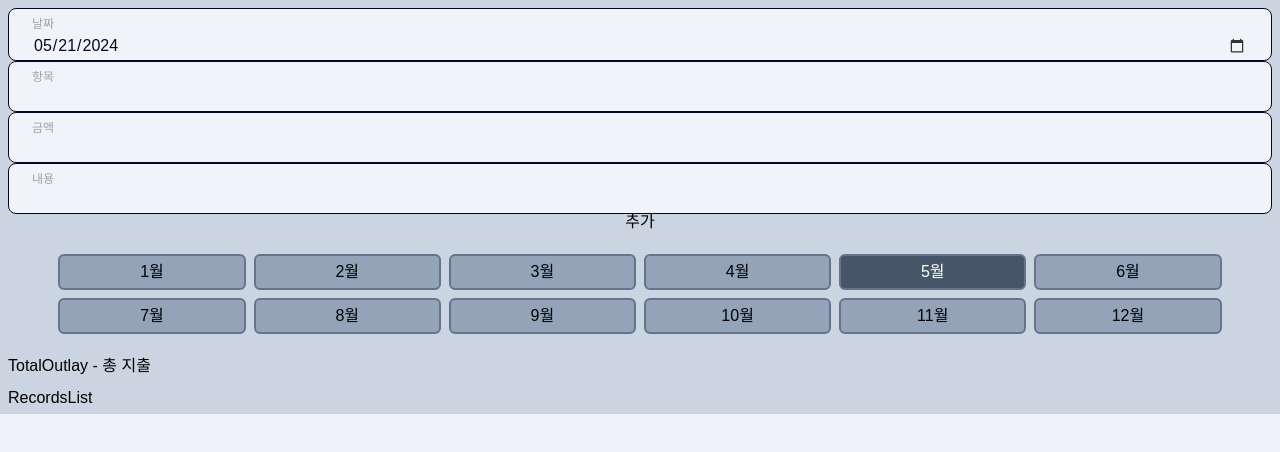
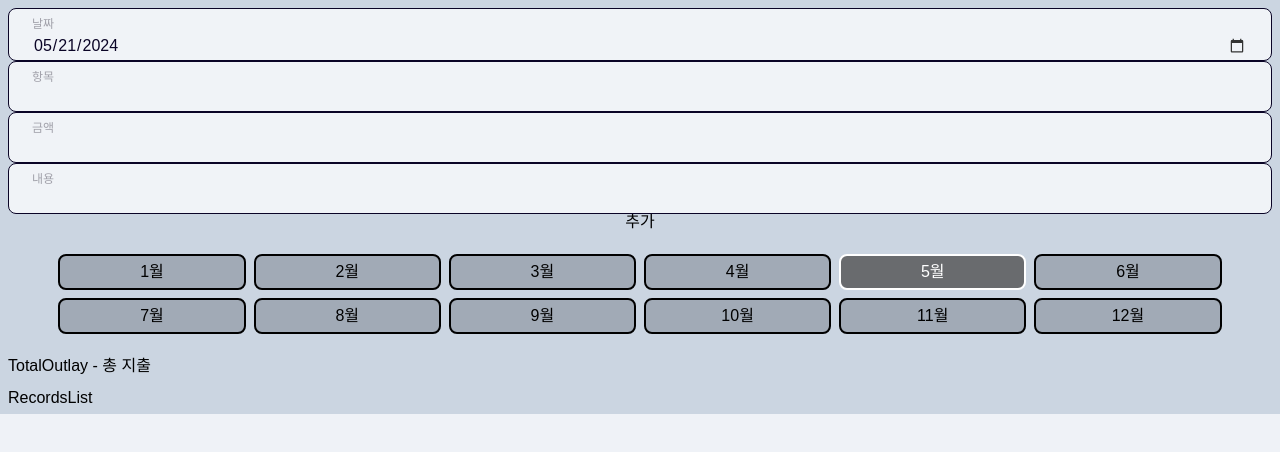
Before and after one commit to butterbeetle/sparta-account-book, a React (Vite) app: page / in a window 1280 px wide. Shown: the top 452 px of the page. Built offline with nearby package versions, Linux system fonts and the light colour scheme.

Commit message:
Style: tailwind -> styled component 로변경 - styled 에서 props 관련 에러 나오면 앞에 $붙일것

```diff
--- a/src/components/Calendar.jsx
+++ b/src/components/Calendar.jsx
@@ -1,4 +1,32 @@
 import { useEffect } from "react";
+import styled from "styled-components";
+
+const CalendarDiv = styled.div`
+  padding: 16px;
+  background: #cbd5e1;
+`;
+
+const CalendarUl = styled.ul`
+  display: flex;
+  flex-wrap: wrap;
+  gap: 8px;
+  justify-content: center;
+  align-items: center;
+`;
+
+const Calendarli = styled.li`
+  padding: 8px;
+  border-radius: 8px;
+  border-width: 2px;
+  border-style: solid;
+  text-align: center;
+  width: 15%;
+  min-width: 60px;
+  background-color: ${({ $isSelected }) =>
+    $isSelected ? "#696b6e" : "#a1aab6"};
+  color: ${({ $isSelected }) => ($isSelected ? "white" : "black")};
+  cursor: pointer;
+`;
 
 export default function Calendar({ selectedMonth, setSelectedMonth }) {
   useEffect(() => {
@@ -6,20 +34,18 @@ export default function Calendar({ selectedMonth, setSelectedMonth }) {
   }, [selectedMonth]);
 
   return (
-    <div className="p-4 bg-slate-300">
-      <ul className="flex flex-wrap gap-2 justify-center items-center">
+    <CalendarDiv>
+      <CalendarUl>
         {[1, 2, 3, 4, 5, 6, 7, 8, 9, 10, 11, 12].map((month) => (
-          <li
+          <Calendarli
+            $isSelected={selectedMonth == month ? true : undefined}
             onClick={() => setSelectedMonth(month)}
-            className={`w-[15%] bg-slate-400 text-center min-w-[60px] p-2 border-2 border-solid border-slate-500 rounded-md ${
-              month == selectedMonth ? "bg-slate-600 text-white" : ""
-            }`}
             key={month}
           >
             {month}월
-          </li>
+          </Calendarli>
         ))}
-      </ul>
-    </div>
+      </CalendarUl>
+    </CalendarDiv>
   );
 }
--- a/src/components/DataInputForm.jsx
+++ b/src/components/DataInputForm.jsx
@@ -50,7 +50,7 @@ export default function DataInputForm({ setRecordsData }) {
   };
 
   return (
-    <Form onSubmit={onSubmitHandler} className="flex flex-col p-8 bg-slate-300">
+    <Form onSubmit={onSubmitHandler}>
       <DataInput
         id="date"
         type="date"
```
